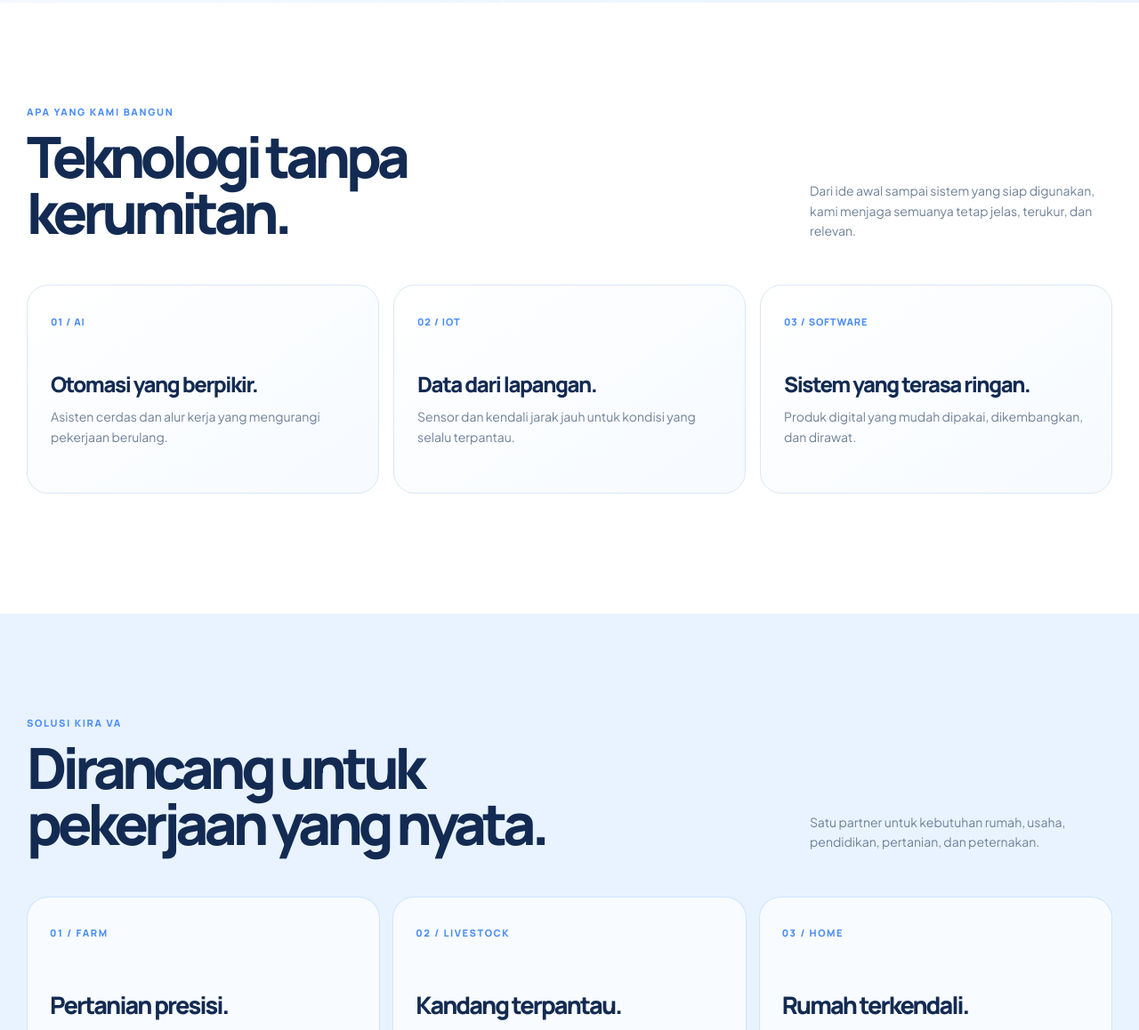
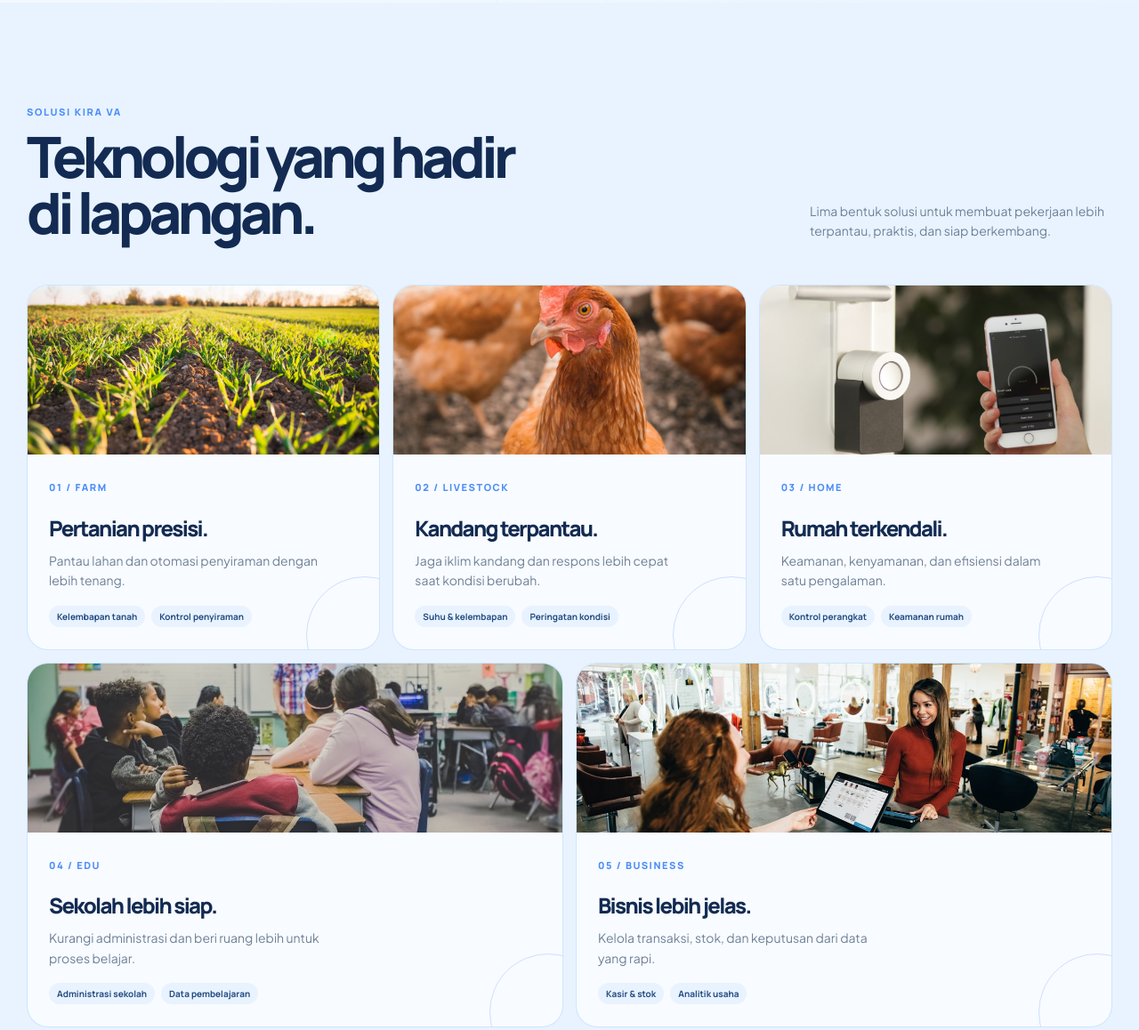
Before and after one commit to andy8383/kirava.id, a website: page index.html in a window 1280 px wide. Shown: the part 817-1975 px from the top of the page at 89% size. Drawn offline with Linux system fonts and the light colour scheme.

Commit message:
Simplify navigation and enrich solution cards

```diff
--- a/index.html
+++ b/index.html
@@ -16,9 +16,8 @@
       <a class="brand" href="#home" aria-label="KIRA VA">KIRA<span>VA</span></a>
       <button class="mobile-toggle" id="mobileToggle" aria-label="Buka menu" aria-expanded="false"><span></span><span></span><span></span></button>
       <nav class="nav-menu" id="navMenu">
-        <a href="#layanan">Layanan</a>
         <a href="#solusi">Solusi</a>
-        <a class="nav-cta" href="#kontak">Mulai ngobrol</a>
+        <a class="nav-cta" href="#kontak">Kontak</a>
       </nav>
     </div>
   </header>
@@ -64,29 +63,15 @@
       </div>
     </section>
 
-    <section class="services" id="layanan">
-      <div class="container">
-        <div class="section-head reveal">
-          <div><div class="section-kicker">Apa yang kami bangun</div><h2>Teknologi tanpa kerumitan.</h2></div>
-          <p>Dari ide awal sampai sistem yang siap digunakan, kami menjaga semuanya tetap jelas, terukur, dan relevan.</p>
-        </div>
-        <div class="service-grid">
-          <article class="service-card reveal"><span class="service-number">01 / AI</span><h3>Otomasi yang berpikir.</h3><p>Asisten cerdas dan alur kerja yang mengurangi pekerjaan berulang.</p></article>
-          <article class="service-card reveal"><span class="service-number">02 / IOT</span><h3>Data dari lapangan.</h3><p>Sensor dan kendali jarak jauh untuk kondisi yang selalu terpantau.</p></article>
-          <article class="service-card reveal"><span class="service-number">03 / SOFTWARE</span><h3>Sistem yang terasa ringan.</h3><p>Produk digital yang mudah dipakai, dikembangkan, dan dirawat.</p></article>
-        </div>
-      </div>
-    </section>
-
     <section class="solutions" id="solusi">
       <div class="container">
-        <div class="section-head reveal"><div><div class="section-kicker">Solusi KIRA VA</div><h2>Dirancang untuk pekerjaan yang nyata.</h2></div><p>Satu partner untuk kebutuhan rumah, usaha, pendidikan, pertanian, dan peternakan.</p></div>
+        <div class="section-head reveal"><div><div class="section-kicker">Solusi KIRA VA</div><h2>Teknologi yang hadir di lapangan.</h2></div><p>Lima bentuk solusi untuk membuat pekerjaan lebih terpantau, praktis, dan siap berkembang.</p></div>
         <div class="solution-grid">
-          <article class="solution-card reveal"><small>01 / FARM</small><h3>Pertanian presisi.</h3><p>Pantau lahan dan otomasi penyiraman dengan lebih tenang.</p></article>
-          <article class="solution-card reveal"><small>02 / LIVESTOCK</small><h3>Kandang terpantau.</h3><p>Jaga iklim kandang dan respons lebih cepat saat kondisi berubah.</p></article>
-          <article class="solution-card reveal"><small>03 / HOME</small><h3>Rumah terkendali.</h3><p>Keamanan, kenyamanan, dan efisiensi dalam satu pengalaman.</p></article>
-          <article class="solution-card reveal"><small>04 / EDU</small><h3>Sekolah lebih siap.</h3><p>Kurangi administrasi dan beri ruang lebih untuk proses belajar.</p></article>
-          <article class="solution-card reveal"><small>05 / BUSINESS</small><h3>Bisnis lebih jelas.</h3><p>Kelola transaksi, stok, dan keputusan dari data yang rapi.</p></article>
+          <article class="solution-card reveal"><div class="solution-photo"><img src="assets/farm.jpg" alt="Pertanian presisi KIRA VA" loading="lazy"></div><div class="solution-content"><small>01 / FARM</small><h3>Pertanian presisi.</h3><p>Pantau lahan dan otomasi penyiraman dengan lebih tenang.</p><ul><li>Kelembapan tanah</li><li>Kontrol penyiraman</li></ul></div></article>
+          <article class="solution-card reveal"><div class="solution-photo"><img src="assets/livestock.jpg" alt="Peternakan ayam modern KIRA VA" loading="lazy"></div><div class="solution-content"><small>02 / LIVESTOCK</small><h3>Kandang terpantau.</h3><p>Jaga iklim kandang dan respons lebih cepat saat kondisi berubah.</p><ul><li>Suhu & kelembapan</li><li>Peringatan kondisi</li></ul></div></article>
+          <article class="solution-card reveal"><div class="solution-photo"><img src="assets/home.jpg" alt="Smart home KIRA VA" loading="lazy"></div><div class="solution-content"><small>03 / HOME</small><h3>Rumah terkendali.</h3><p>Keamanan, kenyamanan, dan efisiensi dalam satu pengalaman.</p><ul><li>Kontrol perangkat</li><li>Keamanan rumah</li></ul></div></article>
+          <article class="solution-card reveal"><div class="solution-photo"><img src="assets/edu.jpg" alt="Teknologi pendidikan KIRA VA" loading="lazy"></div><div class="solution-content"><small>04 / EDU</small><h3>Sekolah lebih siap.</h3><p>Kurangi administrasi dan beri ruang lebih untuk proses belajar.</p><ul><li>Administrasi sekolah</li><li>Data pembelajaran</li></ul></div></article>
+          <article class="solution-card reveal"><div class="solution-photo"><img src="assets/business.jpg" alt="Software bisnis KIRA VA" loading="lazy"></div><div class="solution-content"><small>05 / BUSINESS</small><h3>Bisnis lebih jelas.</h3><p>Kelola transaksi, stok, dan keputusan dari data yang rapi.</p><ul><li>Kasir & stok</li><li>Analitik usaha</li></ul></div></article>
         </div>
       </div>
     </section>
--- a/styles/home-v2.css
+++ b/styles/home-v2.css
@@ -57,3 +57,15 @@ footer { padding:27px 0; background:var(--blue-950); color:#9ab0ca; font-size:12
 @keyframes particleDrift { 0%,100% { transform:translate(0,0); } 50% { transform:translate(16px,-18px); } }
 @media (max-width:900px) { .neural-visual { min-height:400px; } }
 @media (max-width:680px) { .neural-visual { min-height:335px; transform:scale(.82); margin:-18px 0; } .neural-icon { width:57px; height:57px; border-radius:17px; } .neural-icon svg { width:27px; height:27px; } .neural-core { width:92px; height:92px; font-size:30px; } }
+
+/* Detailed solution cards */
+.solution-card { display:flex; flex-direction:column; padding:0; min-height:0; }
+.solution-photo { height:190px; overflow:hidden; background:var(--ice); }
+.solution-photo img { width:100%; height:100%; display:block; object-fit:cover; transition:transform .7s var(--ease); }
+.solution-card:hover .solution-photo img { transform:scale(1.06); }
+.solution-content { padding:22px 24px 25px; }
+.solution-card h3 { margin-top:18px; font-size:24px; }
+.solution-card p { margin-top:9px; }
+.solution-card ul { display:flex; flex-wrap:wrap; gap:7px; margin-top:17px; padding:0; list-style:none; }
+.solution-card li { padding:5px 9px; border-radius:999px; background:var(--ice); color:var(--blue-800); font:700 10px 'Manrope',sans-serif; }
+@media (max-width:680px) { .solution-photo { height:180px; } .solution-content { padding:20px; } }
```
